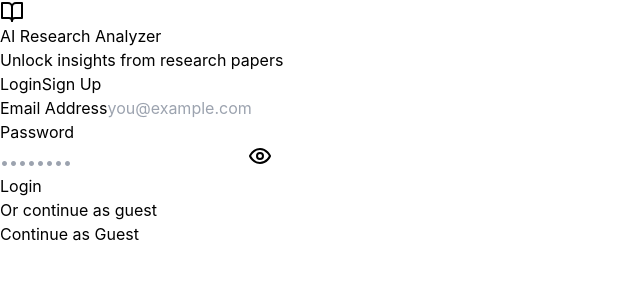
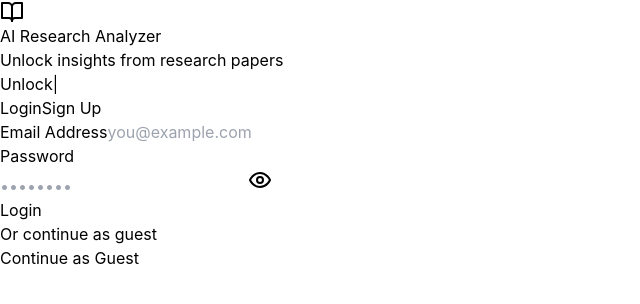
Before and after one commit to sanju234-san/AI-ResearchPaper-Analyzer, a React (Vite) app in the folder client/: page / in a window 1280 px wide. Shown: the top 304 px of the page, without its empty margins (0-640 px from the left). Built offline with nearby package versions, Linux system fonts and the light colour scheme.

Commit message:
typewriter effect

```diff
--- a/client/src/App.jsx
+++ b/client/src/App.jsx
@@ -1,6 +1,6 @@
 import React, { useState } from 'react';
 import { Upload, Download, Share2, ChevronDown, ChevronUp, Search, BookOpen, BarChart3, Settings, LogOut, User, Menu, X, Eye, EyeOff } from 'lucide-react';
-
+import Typewriter from './components/Typewriter.jsx';
 // API Service
 const API_BASE_URL = 'http://localhost:8000';
 
@@ -97,6 +97,7 @@ const LoginPage = ({ onLogin, onNavigate }) => {
           </div>
           <h1 className="text-3xl font-bold text-gray-900 mb-2">AI Research Analyzer</h1>
           <p className="text-gray-600">Unlock insights from research papers</p>
+          <Typewriter text="Unlock insights from research papers" />
         </div>
 
         <div className="bg-white rounded-2xl shadow-2xl p-8">
@@ -280,9 +281,9 @@ const HomePage = ({ onNavigate, userName }) => {
           </span>
         </div>
         <h1 className="text-6xl font-bold text-gray-900 mb-6 leading-tight">
-          Unlock Deeper Insights from<br/>
+          <Typewriter className='bg-gradient-to-r from-blue-600 to-indigo-600 bg-clip-text text-transparent' text="Unlock Deaper insights from Your research papers" />
           <span className="bg-gradient-to-r from-blue-600 to-indigo-600 bg-clip-text text-transparent">
-            Your Research Papers
+
           </span>
         </h1>
         <p className="text-xl text-gray-600 mb-10 max-w-2xl mx-auto">
--- /dev/null
+++ b/client/src/Components/Typewriter.jsx
@@ -0,0 +1,144 @@
+import React, { useState, useEffect, useRef, useMemo } from 'react'
+
+/**
+ * Optimized Typewriter Component
+ *
+ * Usage Examples:
+ * <Typewriter text="Hello World" />
+ * <Typewriter texts={["Hello", "World", "React"]} />
+ * <Typewriter text="Delete me" deleteEffect />
+ * <Typewriter text="Natural typing" naturalSpeed />
+ * <Typewriter text="Fast" speed={30} />
+ * <Typewriter text="Once only" loop={false} />
+ */
+
+const Typewriter = ({
+    text,
+    texts = [],
+    speed = 80,
+    deleteSpeed = 40,
+    delay = 2000,
+    deleteDelay = 1000,
+    loop = true,
+    deleteEffect = false,
+    naturalSpeed = false,
+    cursor = '|',
+    cursorBlink = true,
+    className = 'text-blue-600 dark:text-blue-400',
+    onComplete
+}) => {
+    const [displayText, setDisplayText] = useState('')
+    const [isDeleting, setIsDeleting] = useState(false)
+    const [textIndex, setTextIndex] = useState(0)
+    const [isComplete, setIsComplete] = useState(false)
+    const timeoutRef = useRef(null)
+
+    // Memoize the current target text
+    const targetText = useMemo(() => {
+        return texts.length > 0 ? texts[textIndex] : text
+    }, [texts, textIndex, text])
+
+    // Memoize whether we should cycle through multiple texts
+    const isMultiText = texts.length > 0
+
+    // Get natural typing speed variation
+    const getTypingSpeed = () => {
+        if (!naturalSpeed) return speed
+        // Add natural variation: ±40% of base speed
+        const variation = speed * 0.4
+        return speed + (Math.random() * variation * 2 - variation)
+    }
+
+    useEffect(() => {
+        if (!targetText || isComplete) return
+
+        const type = () => {
+            // Typing forward
+            if (!isDeleting && displayText.length < targetText.length) {
+                setDisplayText(targetText.slice(0, displayText.length + 1))
+                timeoutRef.current = setTimeout(type, getTypingSpeed())
+            }
+            // Finished typing
+            else if (!isDeleting && displayText.length === targetText.length) {
+                // Check if we should delete
+                if (deleteEffect || isMultiText) {
+                    timeoutRef.current = setTimeout(() => {
+                        setIsDeleting(true)
+                        type()
+                    }, delay)
+                }
+                // Check if we should restart single text
+                else if (loop) {
+                    timeoutRef.current = setTimeout(() => {
+                        setDisplayText('')
+                    }, delay)
+                }
+                // No loop, mark as complete
+                else {
+                    setIsComplete(true)
+                    onComplete?.()
+                }
+            }
+            // Deleting
+            else if (isDeleting && displayText.length > 0) {
+                setDisplayText(displayText.slice(0, -1))
+                timeoutRef.current = setTimeout(type, deleteSpeed)
+            }
+            // Finished deleting
+            else if (isDeleting && displayText.length === 0) {
+                setIsDeleting(false)
+
+                // Move to next text in array
+                if (isMultiText) {
+                    const nextIndex = (textIndex + 1) % texts.length
+                    setTextIndex(nextIndex)
+
+                    // If we've cycled through all and not looping, complete
+                    if (!loop && nextIndex === 0) {
+                        setIsComplete(true)
+                        onComplete?.()
+                    }
+                }
+                // Single text with delete effect
+                else if (loop) {
+                    timeoutRef.current = setTimeout(type, deleteDelay)
+                }
+                // No loop, complete
+                else {
+                    setIsComplete(true)
+                    onComplete?.()
+                }
+            }
+        }
+
+        timeoutRef.current = setTimeout(type, getTypingSpeed())
+
+        return () => {
+            if (timeoutRef.current) {
+                clearTimeout(timeoutRef.current)
+            }
+        }
+    }, [displayText, isDeleting, targetText, textIndex, isComplete])
+
+    // Cleanup on unmount
+    useEffect(() => {
+        return () => {
+            if (timeoutRef.current) {
+                clearTimeout(timeoutRef.current)
+            }
+        }
+    }, [])
+
+    return (
+        <span className={className}>
+            {displayText}
+            {!isComplete && (
+                <span className={cursorBlink ? 'animate-pulse' : ''}>
+                    {cursor}
+                </span>
+            )}
+        </span>
+    )
+}
+
+export default Typewriter
```
Also changed, not shown: 1 other file (tests, documents, lock files or other folders).
